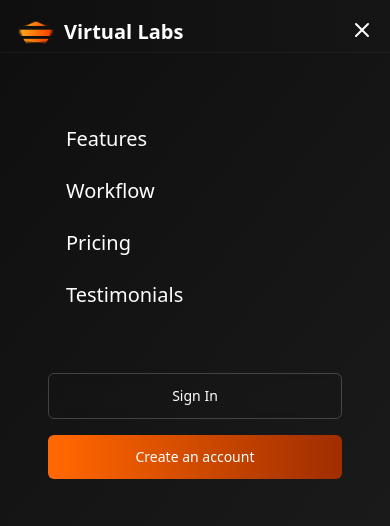
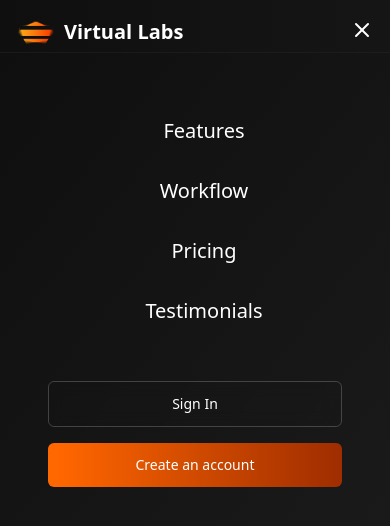
Before and after one commit to thekamiyeoladipo/virtual-labs, a React (Vite) app: page / in a window 390 px wide. Both pictures are taken after a click on the button 362 px from the left and 29 px from the top of the page. Shown: the top 526 px of the page. Built offline with nearby package versions, Linux system fonts and the light colour scheme.

Commit message:
slight change to mobile menuu

```diff
--- a/src/components/Navbar.jsx
+++ b/src/components/Navbar.jsx
@@ -102,9 +102,9 @@ const Navbar = () => {
               backgroundImage: "linear-gradient(to bottom right, #0f0f0f, #1a1a1a)"
             }}
           >
-            <ul className="w-full">
+            <ul className="w-full flex flex-col items-center">
                 {navItems.map((item, index) => (
-                    <li key={index} className="my-6">
+                    <li key={index} className="my-4">
                     <a
                         href={item.href}
                         className="text-xl font-medium text-white block
```
